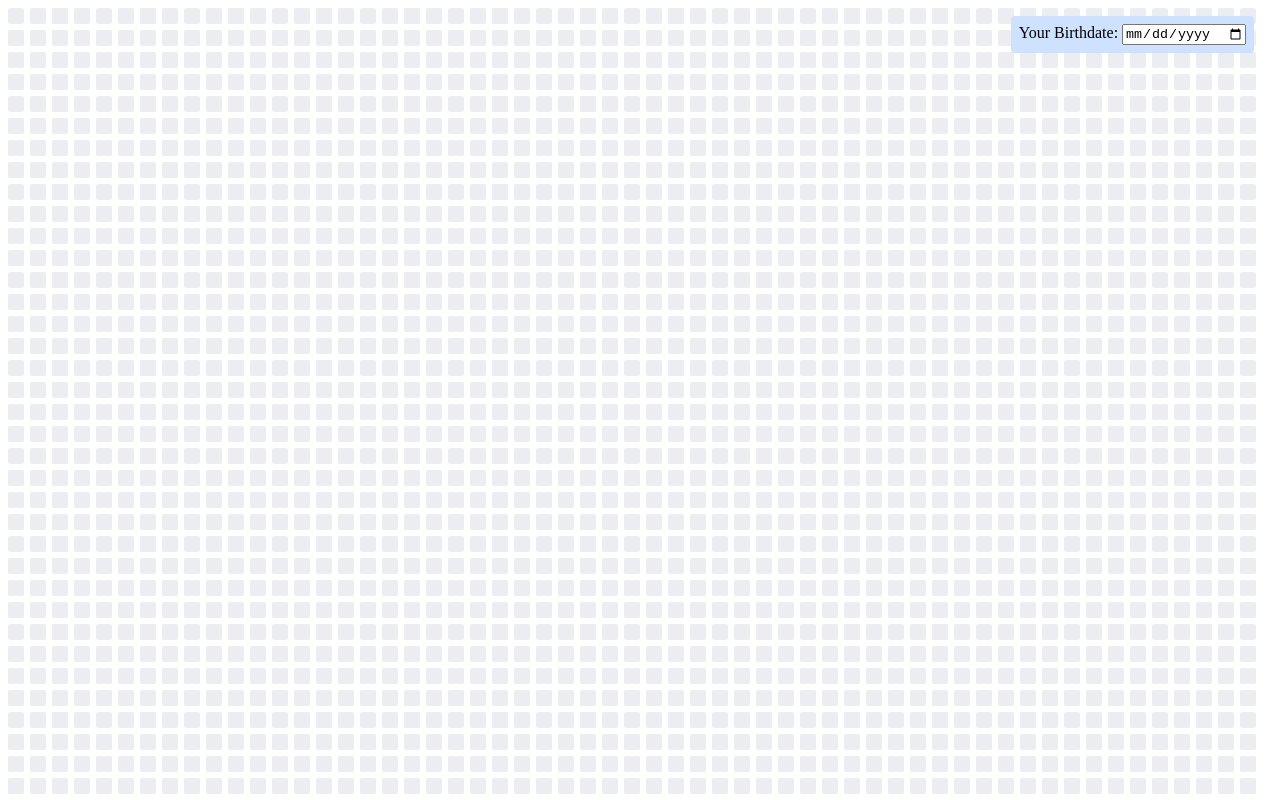
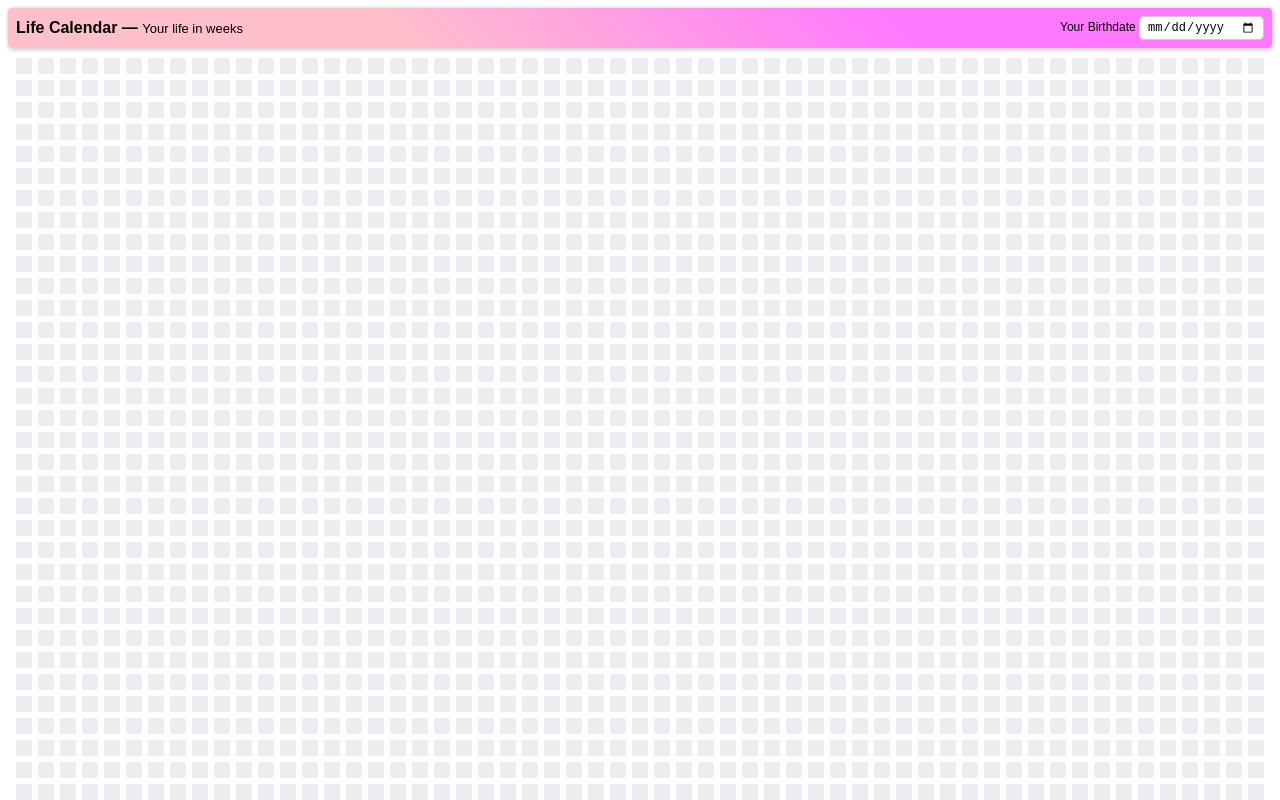
Before and after one commit to hsbalar/life-calendar, a React (Vite) app: page / in a window 1280 px wide. Shown: the top 800 px of the page. Built offline with nearby package versions, Linux system fonts and the light colour scheme.

Commit message:
make improvement to the UI.

```diff
--- a/src/App.jsx
+++ b/src/App.jsx
@@ -4,10 +4,21 @@ import styled from 'styled-components'
 import Color from './utils/color'
 import getWeeksDifference from './utils/getWeeksDifference'
 
+const Title = styled.div`
+  font-weight: bold;
+`
+
+const SubTitle = styled.span`
+  font-weight: normal;
+  font-size: 13px;
+`
+
 const Life = styled.div`
   display: flex;
   flex-wrap: wrap;
   gap: 6px;
+  align-items: center;
+  justify-content: center;
 `
 
 const Week = styled.span`
@@ -17,14 +28,30 @@ const Week = styled.span`
   background-color: ${(props) => props.color || '#ebedf0'};
 `
 
-const DateInput = styled.div`
+const DateContainer = styled.div`
   border-radius: 4px;
-  background-color: #cee2ff;
+  background: linear-gradient(45deg, pink 30%, #ff79ff 70%);
   padding: 8px;
-  position: absolute;
   right: 2%;
   top: 2%;
-`
+  font-family: sans-serif;
+  display: flex;
+  justify-content: space-between;
+  margin-bottom: 10px;
+  align-items: center;
+  gap: 20px;
+  box-shadow: 1px 1px 4px 1px #00000036;
+`;
+
+const DateInput = styled.input`
+  border-radius: 10px;font-size: 12px;border-radius: 5px;
+  border: 1px solid #ccc;
+  padding: 3px 7px;
+`;
+
+const DateLabel = styled.span`
+  font-size: 12px;
+`;
 
 function App() {
   const [userDate, setUserDate] = useState('')
@@ -57,9 +84,15 @@ function App() {
 
   return (
     <>
-      <DateInput>
-        <label htmlFor="date">Your Birthdate: </label>
-        <input
+      <DateContainer>
+          <Title>
+            Life Calendar — <SubTitle>Your life in weeks</SubTitle>
+          </Title>
+          <div>
+            <DateLabel>
+              <label htmlFor="date">Your Birthdate </label>
+            </DateLabel>
+            <DateInput
               type="date"
               name="date"
               placeholder="dd/mm/yyyy"
@@ -67,7 +100,8 @@ function App() {
               onChange={(e) => onInputChange(e.target.value)}
               maxLength="10"
             />
-      </DateInput>
+          </div>
+      </DateContainer>
       <Life>
         {Array.from(Array(4160).keys()).map((week) => (
           <Week
```
Lines whose indentation alone changed are shown as unchanged.
